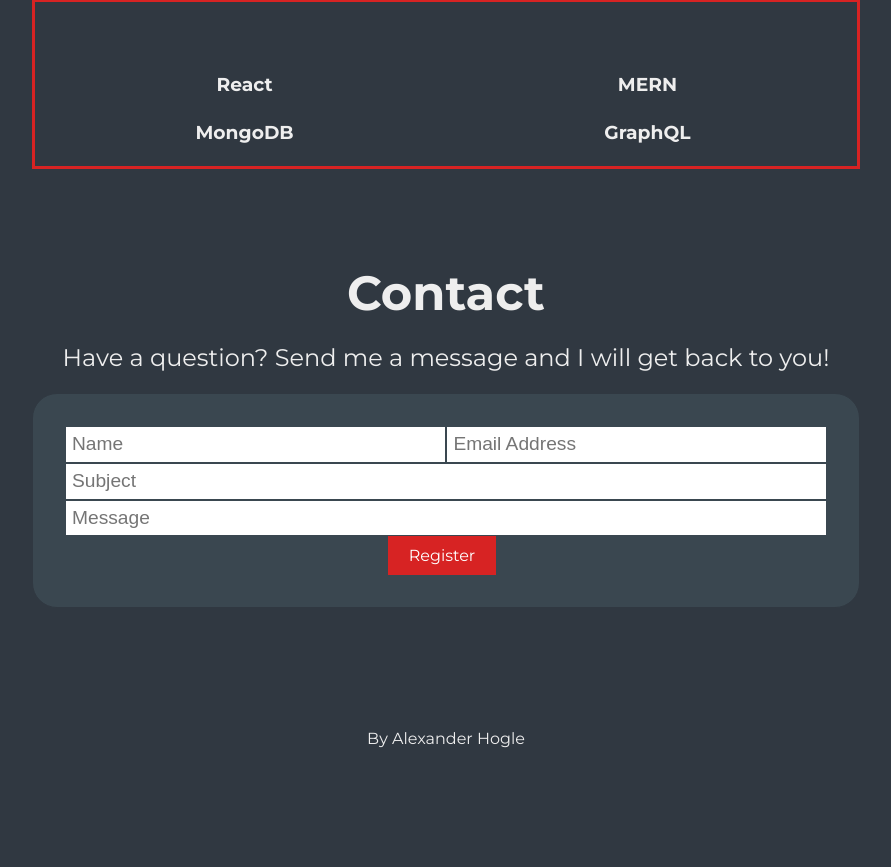
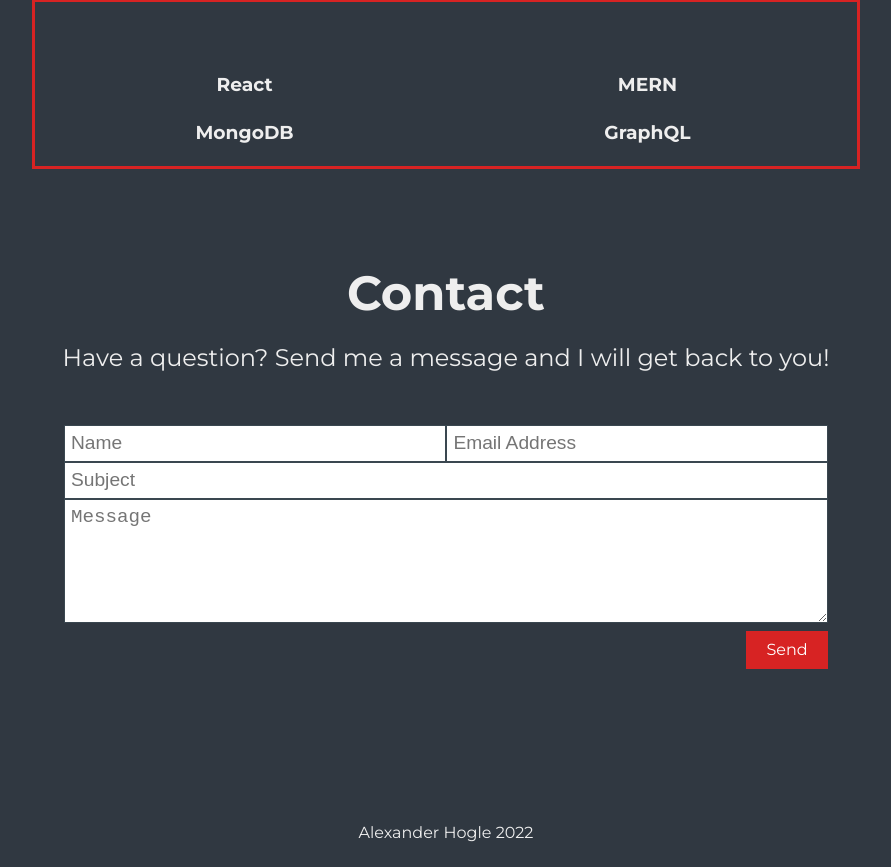
Before and after one commit to alxndrryan/alxndrryan.com, a React (Create React App) app: page / in a window 1280 px wide. Shown: the part 1571-2438 px from the top of the page, without its empty margins (194-1085 px from the left). Before the commit the page ends 2345 px from the top, so only its background shows below. Built offline with nearby package versions, Linux system fonts and the light colour scheme.

Commit message:
more styling to contact section

```diff
--- a/src/components/Contact.js
+++ b/src/components/Contact.js
@@ -7,7 +7,7 @@ const Contact = () => {
           Have a question? Send me a message and I will get back to you!
         </p>
 
-        <form className="form form-border p-2 bg-medium">
+        <form className="form p-2">
           <div className="form-group">
             <input type="name" name="name" placeholder="Name" />
             <input type="email" name="email" placeholder="Email Address" />
@@ -16,9 +16,14 @@ const Contact = () => {
             <input type="password" name="password" placeholder="Subject" />
           </div>
           <div className="form-group">
-            <input type="password" name="password2" placeholder="Message" />
+            <textarea
+              rows="5"
+              type="password"
+              name="password2"
+              placeholder="Message"
+            />
           </div>
-          <input className="btn btn-primary" value="Register" type="submit" />
+          <input className="btn btn-primary" value="Send" type="submit" />
         </form>
       </div>
     </section>
--- a/src/components/Footer.js
+++ b/src/components/Footer.js
@@ -1,7 +1,7 @@
 const Footer = () => {
   return (
     <footer className="footer">
-      <p>By Alexander Hogle</p>
+      <p>Alexander Hogle 2022</p>
     </footer>
   );
 };
--- a/src/scss/_form.scss
+++ b/src/scss/_form.scss
@@ -33,5 +33,6 @@
 
     input[type='submit'] {
         font: inherit;
+        float: right;
     }
 }
--- a/src/scss/_utilities.scss
+++ b/src/scss/_utilities.scss
@@ -84,7 +84,6 @@
   border: none;
   cursor: pointer;
   font-size: 1rem;
-  margin-right: 0.5rem;
   outline: none;
   transition: all 0.2s ease-in;
 
```
Also changed, not shown: src/css/App.min.css.
